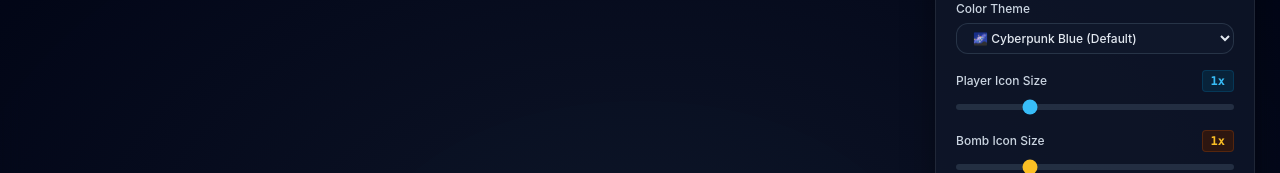
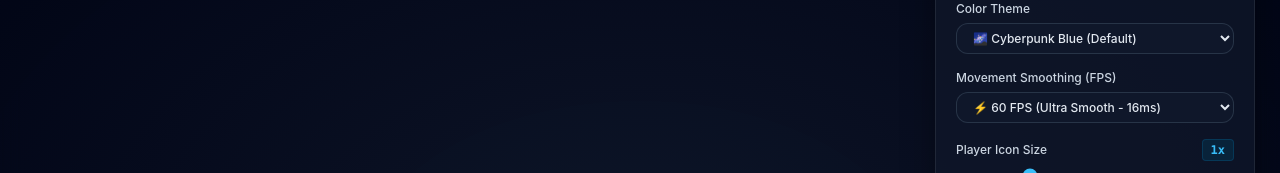
Before and after one commit to jakubiny11/legit-cs2-radar, a React (Vite) app in the folder cs2_webradar-main/webapp/: page / in a window 1280 px wide. Both pictures are taken after a click on the button "Radar Settings". Shown: the part 123-296 px from the top of the page. Built offline with nearby package versions, Linux system fonts and the light colour scheme; no server answers; a web font is replaced by a local one.

Commit message:
Increased C++ usermode update rate from 100ms to 16ms (60 FPS) and added Movement Smoothing / FPS selector in settings

```diff
--- a/cs2_webradar-main/webapp/src/components/player.jsx
+++ b/cs2_webradar-main/webapp/src/components/player.jsx
@@ -3,9 +3,6 @@ import { getRadarPosition, playerColors } from "../utilities/utilities";
 
 let playerRotations = [];
 const calculatePlayerRotation = (playerData) => {
-  // CS2 yaw angle: 90 = North (Up), 0 = East (Right), -90 = South (Down), 180/-180 = West (Left)
-  // Teardrop dot at 0 deg rotation points UP (North).
-  // Therefore: playerRotation = 90 - m_eye_angle
   const targetAngle = 90 - (playerData.m_eye_angle || 0);
   const idx = playerData.m_idx;
 
@@ -34,8 +31,6 @@ const Player = ({
   const playerRef = useRef();
   const playerRotation = calculatePlayerRotation(playerData);
 
-  // Use untransformed layout clientWidth/clientHeight instead of getBoundingClientRect()
-  // to prevent bounding-box expansion when image is rotated by CSS.
   const radarW = (radarImage && (radarImage.clientWidth || radarImage.offsetWidth)) || 0;
   const radarH = (radarImage && (radarImage.clientHeight || radarImage.offsetHeight)) || 0;
   const playerW = (playerRef.current && (playerRef.current.clientWidth || playerRef.current.offsetWidth)) || 0;
@@ -43,6 +38,9 @@ const Player = ({
 
   const baseMultiplier = isEnlarged || isFollowing ? 1.65 : 0.85;
   const scaledSize = baseMultiplier * (settings.dotSize || 1);
+
+  // Dynamic CSS transition timing based on chosen refresh rate
+  const transitionMs = settings.refreshRate === "15" ? 66 : settings.refreshRate === "30" ? 33 : 16;
 
   // Store last known position when dead
   useEffect(() => {
@@ -87,7 +85,7 @@ const Player = ({
         width: `${scaledSize}vw`,
         height: `${scaledSize}vw`,
         transform: `translate(${radarImageTranslation.x}px, ${radarImageTranslation.y}px)`,
-        transition: `transform 120ms cubic-bezier(0.16, 1, 0.3, 1), width 200ms ease, height 200ms ease`,
+        transition: `transform ${transitionMs}ms linear, width 200ms ease, height 200ms ease`,
         zIndex: isFollowing ? 30 : isEnlarged ? 25 : playerData.m_is_dead ? 1 : 10,
       }}
     >
@@ -103,7 +101,7 @@ const Player = ({
             background: `conic-gradient(from 315deg at 50% 100%, transparent 0deg, ${dotColor}66 45deg, transparent 90deg)`,
             WebkitMaskImage: `radial-gradient(circle at 50% 100%, black 0%, black 65%, transparent 100%)`,
             maskImage: `radial-gradient(circle at 50% 100%, black 0%, black 65%, transparent 100%)`,
-            transition: `transform 120ms cubic-bezier(0.16, 1, 0.3, 1)`,
+            transition: `transform ${transitionMs}ms linear`,
           }}
         />
       )}
@@ -114,7 +112,7 @@ const Player = ({
           transform: `rotate(${playerData.m_is_dead ? 0 : playerRotation}deg)`,
           width: "100%",
           height: "100%",
-          transition: `transform 120ms cubic-bezier(0.16, 1, 0.3, 1)`,
+          transition: `transform ${transitionMs}ms linear`,
           opacity: playerData.m_is_dead ? 0.6 : invalidPosition ? 0 : 1,
         }}
       >
--- a/cs2_webradar-main/webapp/src/components/settings.jsx
+++ b/cs2_webradar-main/webapp/src/components/settings.jsx
@@ -35,6 +35,20 @@ const SettingsButton = ({ settings, onSettingsChange }) => {
                 <option value="cyberpunk">🌌 Cyberpunk Blue (Default)</option>
                 <option value="midnight">🔮 Midnight OLED (Purple & Black)</option>
                 <option value="esports">⚡ Esports Pro (Green & Dark Gray)</option>
+              </select>
+            </div>
+
+            {/* Refresh Rate / Smoothing Mode Selector */}
+            <div>
+              <label className="block text-slate-300 font-medium mb-1.5">Movement Smoothing (FPS)</label>
+              <select
+                value={settings.refreshRate || "60"}
+                onChange={(e) => onSettingsChange({ ...settings, refreshRate: e.target.value })}
+                className="w-full bg-slate-900 border border-slate-700/70 rounded-xl px-3 py-1.5 text-slate-200 focus:outline-none focus:border-sky-500 cursor-pointer font-medium"
+              >
+                <option value="60">⚡ 60 FPS (Ultra Smooth - 16ms)</option>
+                <option value="30">🎬 30 FPS (Balanced Smooth - 33ms)</option>
+                <option value="15">🐢 15 FPS (Eco Mode - 66ms)</option>
               </select>
             </div>
 
```
Also changed, not shown: 1 other file (tests, documents, lock files or other folders).
